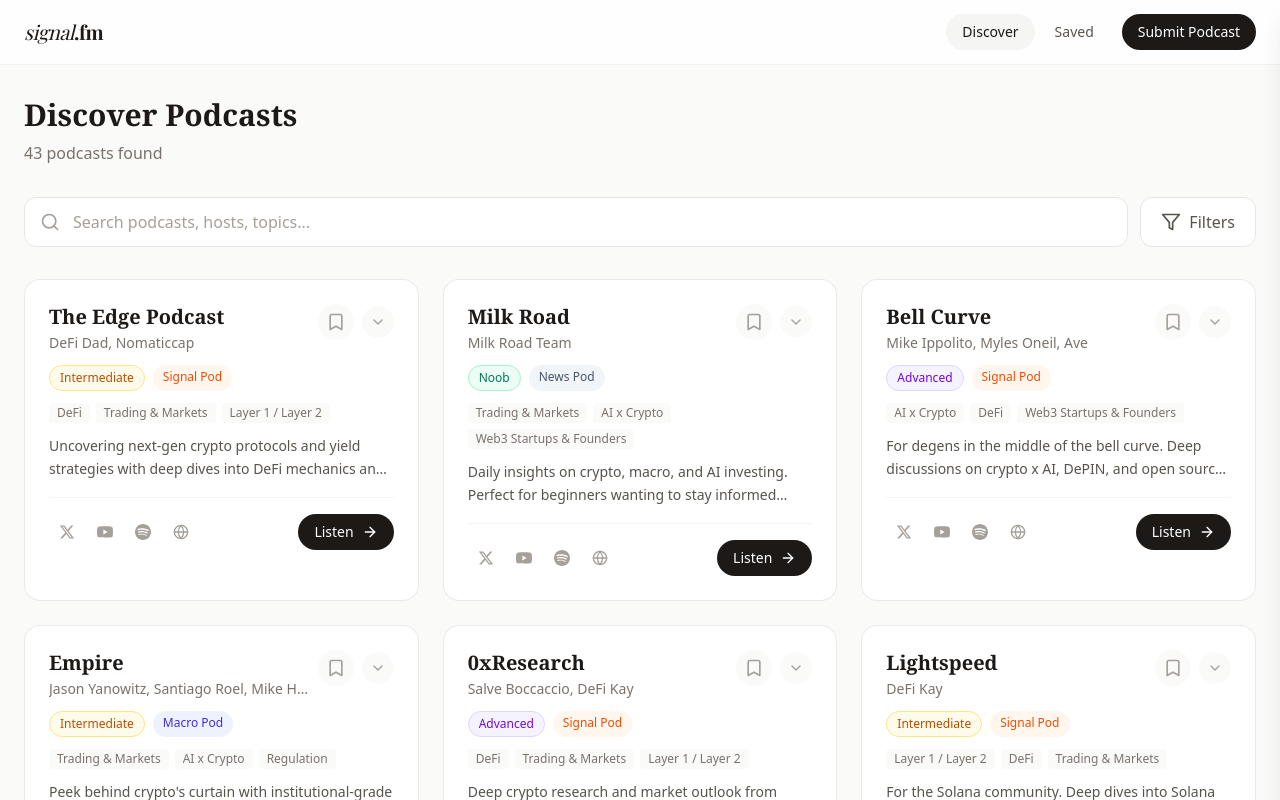
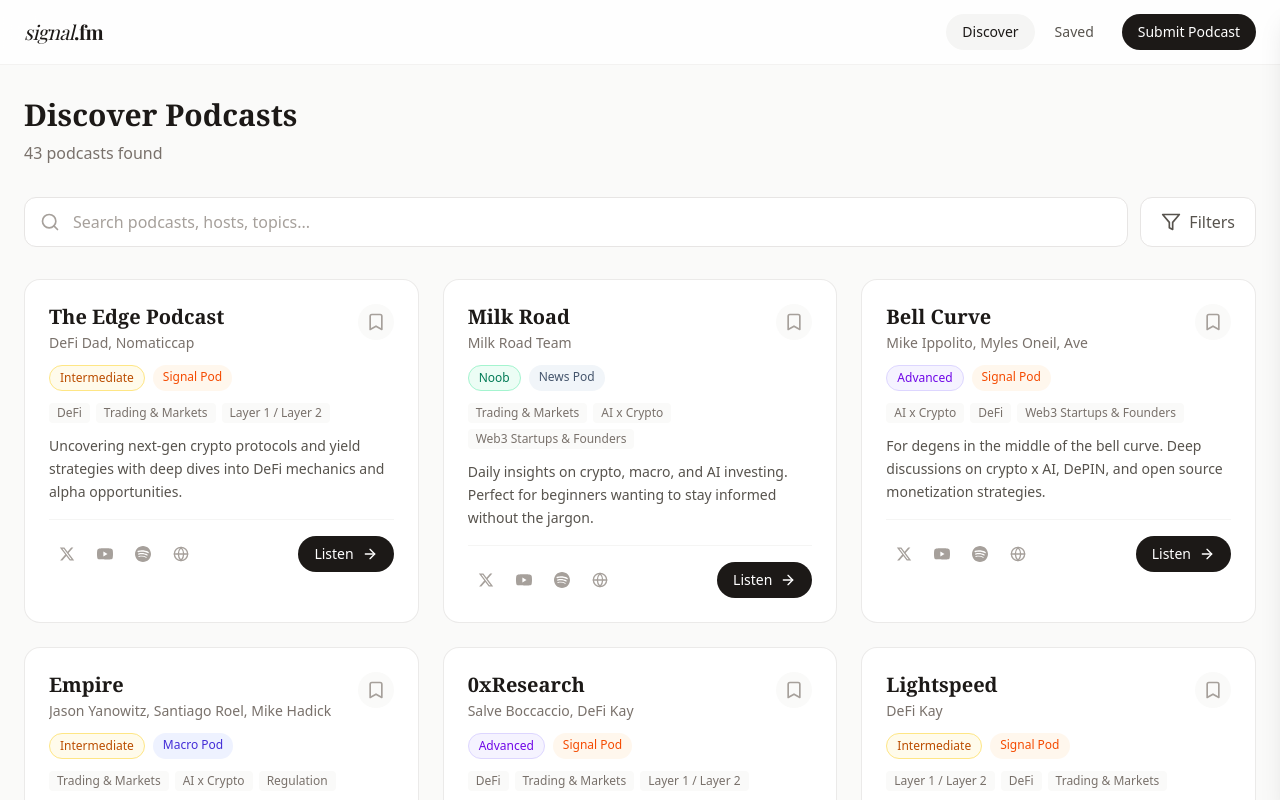
Before and after one commit to danbuildss/signal-fm, a Next.js app: page / in a window 1280 px wide. Both pictures are taken after a click on the button "Discover". Shown: the top 800 px of the page. Built offline with nearby package versions, Linux system fonts and the light colour scheme; a web font is replaced by a local one.

Commit message:
Fix: Show full card content + filter only on Discover

```diff
--- a/app/page.tsx
+++ b/app/page.tsx
@@ -761,17 +761,15 @@
 
 // Podcast Card Component with clickable social links
 const PodcastCard = ({ podcast, onSave, isSaved, index }) => {
-  const [isExpanded, setIsExpanded] = useState(false);
   const hasAnyLink = podcast.links.x || podcast.links.spotify || podcast.links.youtube || podcast.links.website;
 
   return (
     <div
-      className={`group bg-white rounded-2xl border border-stone-200/80 p-5 md:p-6 transition-all duration-300 hover:shadow-xl hover:shadow-stone-200/40 hover:border-stone-300 cursor-pointer ${!isExpanded ? 'hover:-translate-y-1' : ''}`}
+      className="group bg-white rounded-2xl border border-stone-200/80 p-5 md:p-6 transition-all duration-300 hover:shadow-xl hover:shadow-stone-200/40 hover:border-stone-300 hover:-translate-y-1"
       style={{
         animation: `fadeInUp 0.5s ease-out ${index * 0.05}s forwards`,
         opacity: 0,
       }}
-      onClick={() => setIsExpanded(!isExpanded)}
     >
       {/* Header */}
       <div className="flex items-start justify-between mb-3">
@@ -781,7 +779,6 @@
           </h3>
           <p className="text-sm text-stone-500 truncate">{podcast.host_name}</p>
         </div>
-        <div className="flex items-center gap-2">
         <button
           onClick={(e) => { e.stopPropagation(); onSave(podcast.id); }}
           className={`flex-shrink-0 p-2 rounded-full transition-all duration-200 ${
@@ -792,12 +789,6 @@
         >
           {isSaved ? <Icons.BookmarkFilled /> : <Icons.Bookmark />}
         </button>
-          <div className={`flex-shrink-0 p-2 rounded-full bg-stone-50 text-stone-400 transition-transform duration-300 ${isExpanded ? 'rotate-180' : ''}`}>
-            <svg width="16" height="16" viewBox="0 0 24 24" fill="none" stroke="currentColor" strokeWidth="2" strokeLinecap="round" strokeLinejoin="round">
-              <path d="m6 9 6 6 6-6"/>
-            </svg>
-          </div>
-        </div>
       </div>
 
       {/* Tags */}
@@ -819,8 +810,8 @@
         ))}
       </div>
 
-      {/* Description - Expandable */}
-      <p className={`text-sm text-stone-600 leading-relaxed mb-4 transition-all duration-300 ${isExpanded ? '' : 'line-clamp-2'}`}>
+      {/* Description - Full content */}
+      <p className="text-sm text-stone-600 leading-relaxed mb-4">
         {podcast.description}
       </p>
 
@@ -1026,6 +1017,14 @@
                 Clear all filters
               </button>
             )}
+
+            {/* Apply button */}
+            <button
+              onClick={onClose}
+              className="w-full py-3 text-sm font-medium bg-stone-900 text-white rounded-xl hover:bg-stone-800 transition-colors mt-4"
+            >
+              Apply Filters
+            </button>
           </div>
         </div>
       </div>
@@ -1630,6 +1629,7 @@
                   <Icons.Search />
                 </div>
               </div>
+              {currentView === 'discover' && (
                 <button
                   onClick={() => setFilterOpen(true)}
                   className={`flex items-center justify-center gap-2 px-5 py-3 rounded-xl border transition-colors ${
@@ -1648,6 +1648,7 @@
                     </span>
                   )}
                 </button>
+              )}
             </div>
 
             <div className="flex gap-8">
```
Lines whose indentation alone changed are shown as unchanged.
